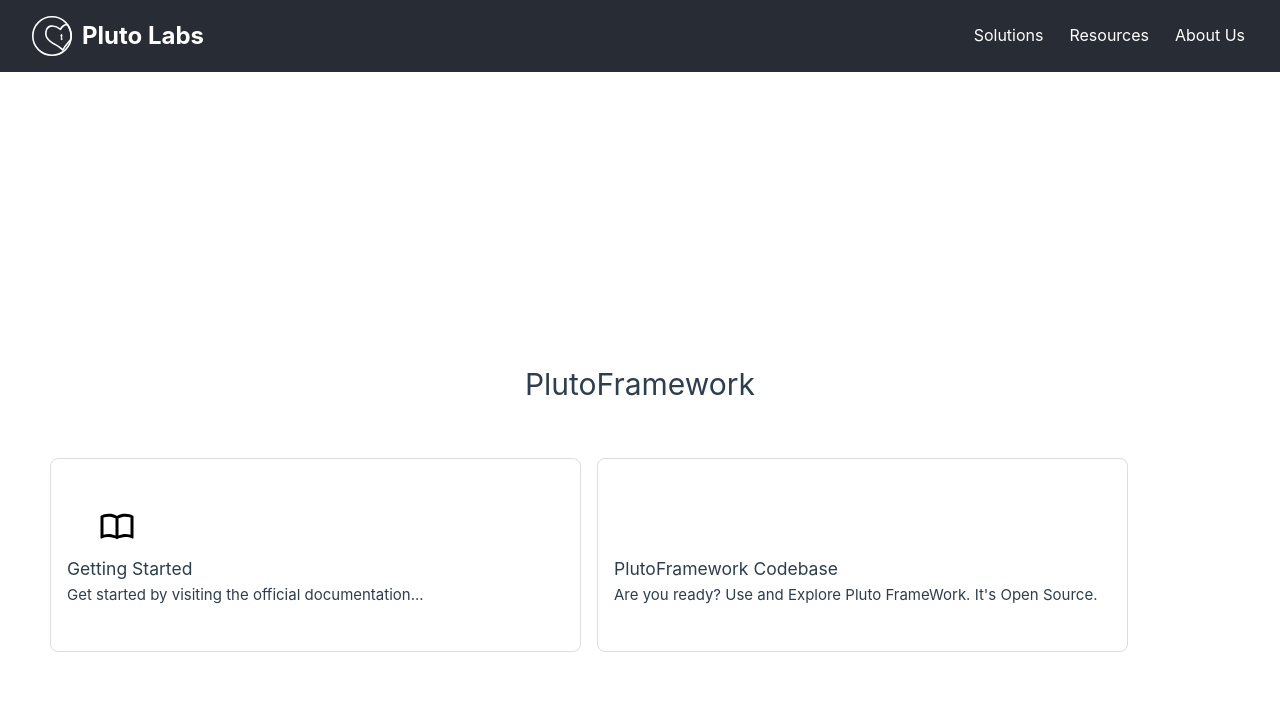
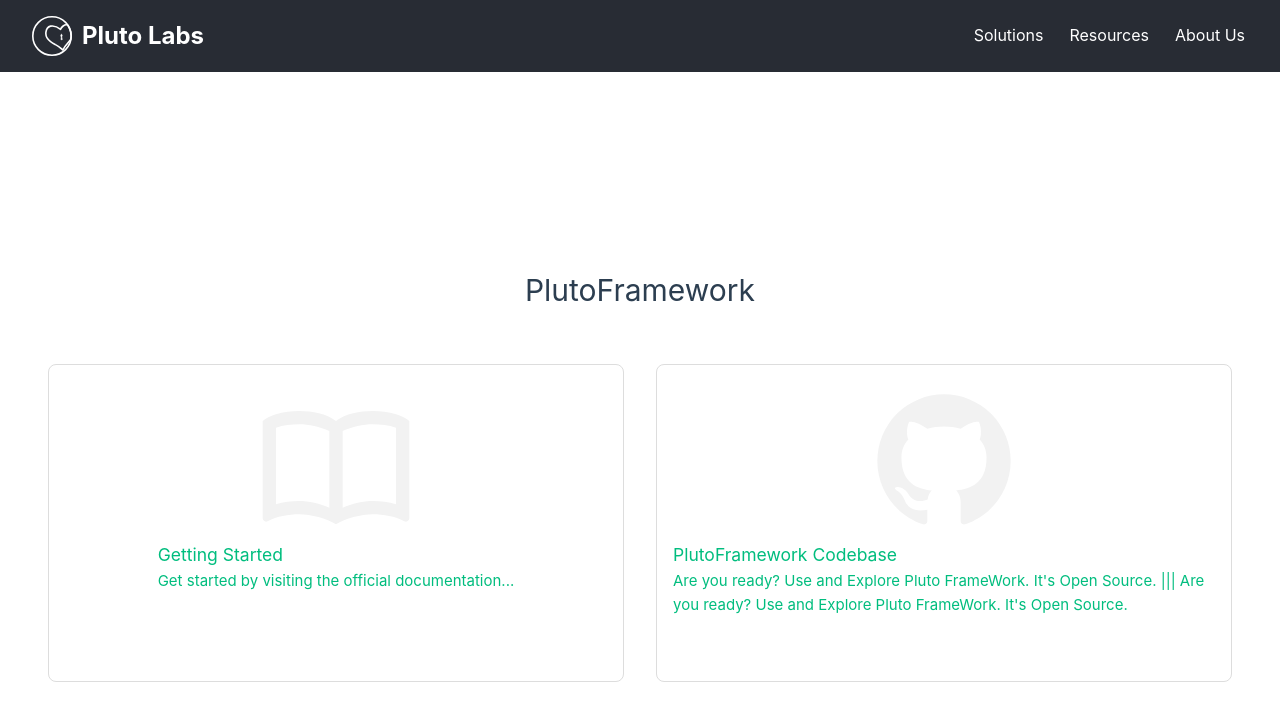
Before and after one commit to cisar2218/PlutoLabsWebsite, a Vue app: page /resources in a window 1280 px wide. Shown: the top 720 px of the page. Built offline with nearby package versions, Linux system fonts and the light colour scheme.

Commit message:
Pages Styles

```diff
--- a/src/assets/main.css
+++ b/src/assets/main.css
@@ -5,6 +5,25 @@
   margin: 0 auto;
   /* padding: 2rem; */
   font-weight: normal;
+}
+
+.page {
+  display: flex;
+  flex-direction: column;
+  align-items: center;
+  height: 100vh;
+  padding: 2rem 3rem 2rem 3rem;
+}
+
+@media (min-width: 1024px) {
+  .page {
+    min-height: 100vh;
+    display: flex;
+  }
+}
+
+svg {
+  fill: var(--vt-c-white-mute);
 }
 
 a,
--- a/src/components/CardResource.vue
+++ b/src/components/CardResource.vue
@@ -1,5 +1,5 @@
 <template>
-  <div class="card">
+  <a :href="link" target="_blank" rel="noopener noreferrer" class="card">
     <div class="card-header">
       <div class="card-icon">
         <slot name="icon"></slot>
@@ -11,7 +11,7 @@
       <h3 class="card-title">{{ title }}</h3>
       <p class="card-text">{{ text }}</p>
     </div>
-  </div>
+  </a>
 </template>
 
 <script lang="ts">
@@ -23,6 +23,10 @@ export default {
       required: true,
     },
     text: {
+      type: String,
+      required: true,
+    },
+    link: {
       type: String,
       required: true,
     },
@@ -38,21 +42,46 @@ export default {
   padding: 16px;
   border: 1px solid #ddd;
   border-radius: 8px;
-  width: 40%;
+  height: 100%;
+  width: 20rem;
+}
+
+.card:hover {
+  background-color: var(--vt-c-indigo);
 }
 
 .card-header {
-  height: 50%;
-  width: 100%;
-}
-
-.card-botton {
-  height: 50%;
-  width: 100%;
+  flex: 1;
+  display: flex;
+  justify-content: center;
+  align-items: center;
 }
 
 .card-icon {
-  font-size: 32px;
-  margin-bottom: 8px;
+  width: 3rem;
+  height: 3rem;
+}
+
+.card-bottom {
+  flex: 2;
+  display: flex;
+  flex-direction: column;
+  justify-content: center;
+}
+
+.card-icon {
+  width: 10rem;
+  height: 10rem;
+}
+
+.card-title {
+  display: flex;
+  align-items: flex-start;
+}
+
+.card-text {
+  min-height: 6rem;
+  display: flex;
+  align-items: flex-start;
 }
 </style>
--- a/src/components/CardTeamMember.vue
+++ b/src/components/CardTeamMember.vue
@@ -50,7 +50,8 @@ p {
 }
 
 .team-card {
-  width: 300px; /* Adjust width as needed */
+  width: 30%;
+  /* Adjust width as needed */
   border: 1px solid #ccc;
 
   border-radius: 10px;
@@ -64,33 +65,40 @@ p {
 .team-img {
   width: 100%;
   height: 200px;
-  object-fit: cover; /* Ensures image is square and covers the area */
+  object-fit: cover;
+  /* Ensures image is square and covers the area */
 }
 
 .team-info {
   padding: 15px;
 }
+
 .team-name {
   color: black;
   font-weight: bold;
   font-size: 1.2rem;
   margin: 0;
 }
+
 .team-position {
   font-style: italic;
   color: #777;
   margin: 5px 0;
 }
+
 .team-description {
   font-size: 0.95rem;
   color: #333;
   margin: 10px 0;
+  height: 2rem;
 }
+
 .team-link {
   text-decoration: none;
   color: #007bff;
   font-weight: bold;
 }
+
 .team-link:hover {
   text-decoration: underline;
 }
--- a/src/components/TeamSection.vue
+++ b/src/components/TeamSection.vue
@@ -15,7 +15,16 @@ import CardDan from '../components/team/CardDan.vue'
 <style scoped>
 .team-members {
   display: flex;
-  flex-direction: row; /* Stack items vertically */
-  gap: 20px; /* Space between each item */
+  flex-direction: column;
+  gap: 1rem;
+  align-items: center;
+}
+
+@media (min-width: 1024px) {
+  .team-members {
+    display: flex;
+    flex-direction: row;
+    gap: 2rem;
+  }
 }
 </style>
--- a/src/components/icons/IconGithub.vue
+++ b/src/components/icons/IconGithub.vue
@@ -1,15 +1,9 @@
 <template>
-  <svg xmlns="http://www.w3.org/2000/svg" viewBox="0 0 24 24">
+  <svg id="icon" xmlns="http://www.w3.org/2000/svg" viewBox="0 0 24 24">
     <title>github</title>
     <path
-      d="M12,2A10,10 0 0,0 2,12C2,16.42 4.87,20.17 8.84,21.5C9.34,21.58 9.5,21.27 9.5,21C9.5,20.77 9.5,20.14 9.5,19.31C6.73,19.91 6.14,17.97 6.14,17.97C5.68,16.81 5.03,16.5 5.03,16.5C4.12,15.88 5.1,15.9 5.1,15.9C6.1,15.97 6.63,16.93 6.63,16.93C7.5,18.45 8.97,18 9.54,17.76C9.63,17.11 9.89,16.67 10.17,16.42C7.95,16.17 5.62,15.31 5.62,11.5C5.62,10.39 6,9.5 6.65,8.79C6.55,8.54 6.2,7.5 6.75,6.15C6.75,6.15 7.59,5.88 9.5,7.17C10.29,6.95 11.15,6.84 12,6.84C12.85,6.84 13.71,6.95 14.5,7.17C16.41,5.88 17.25,6.15 17.25,6.15C17.8,7.5 17.45,8.54 17.35,8.79C18,9.5 18.38,10.39 18.38,11.5C18.38,15.32 16.04,16.16 13.81,16.41C14.17,16.72 14.5,17.33 14.5,18.26C14.5,19.6 14.5,20.68 14.5,21C14.5,21.27 14.66,21.59 15.17,21.5C19.14,20.16 22,16.42 22,12A10,10 0 0,0 12,2Z"
-    />
+      d="M12,2A10,10 0 0,0 2,12C2,16.42 4.87,20.17 8.84,21.5C9.34,21.58 9.5,21.27 9.5,21C9.5,20.77 9.5,20.14 9.5,19.31C6.73,19.91 6.14,17.97 6.14,17.97C5.68,16.81 5.03,16.5 5.03,16.5C4.12,15.88 5.1,15.9 5.1,15.9C6.1,15.97 6.63,16.93 6.63,16.93C7.5,18.45 8.97,18 9.54,17.76C9.63,17.11 9.89,16.67 10.17,16.42C7.95,16.17 5.62,15.31 5.62,11.5C5.62,10.39 6,9.5 6.65,8.79C6.55,8.54 6.2,7.5 6.75,6.15C6.75,6.15 7.59,5.88 9.5,7.17C10.29,6.95 11.15,6.84 12,6.84C12.85,6.84 13.71,6.95 14.5,7.17C16.41,5.88 17.25,6.15 17.25,6.15C17.8,7.5 17.45,8.54 17.35,8.79C18,9.5 18.38,10.39 18.38,11.5C18.38,15.32 16.04,16.16 13.81,16.41C14.17,16.72 14.5,17.33 14.5,18.26C14.5,19.6 14.5,20.68 14.5,21C14.5,21.27 14.66,21.59 15.17,21.5C19.14,20.16 22,16.42 22,12A10,10 0 0,0 12,2Z" />
   </svg>
 </template>
 
-<style scoped>
-.icon {
-  width: 24px;
-  height: 24px;
-}
-</style>
+<style scoped></style>
--- a/src/views/AboutView.vue
+++ b/src/views/AboutView.vue
@@ -3,7 +3,7 @@ import TeamSection from '../components/TeamSection.vue'
 </script>
 
 <template>
-  <div class="about">
+  <div class="page">
     <h1>Mission</h1>
     <p>
       something something something something something something something
@@ -25,20 +25,4 @@ h1 {
   margin-top: 20px;
   margin-bottom: 50px;
 }
-
-.about {
-  display: flex;
-  flex-direction: column;
-  height: 100vh;
-  padding: 64px 50px 0 50px;
-  /* align-items: flex-start; */
-}
-
-@media (min-width: 1024px) {
-  .about {
-    min-height: 100vh;
-    display: flex;
-    /* align-items: center; */
-  }
-}
 </style>
--- a/src/views/HomeView.vue
+++ b/src/views/HomeView.vue
@@ -1,7 +1,7 @@
 <script setup lang="ts"></script>
 
 <template>
-  <div class="services">
+  <div class="page">
     <h1>Services</h1>
 
     <div class="container">
@@ -17,11 +17,8 @@
 </template>
 
 <style scoped>
-.services {
-  display: flex;
-  flex-direction: column;
-  align-items: center;
-  gap: 20px;
+.page {
+  gap: 2rem;
 }
 
 .card-content {
@@ -36,14 +33,14 @@
 }
 
 .container {
-  width: 50vw; /* Adjust width as needed */
-  height: 300px;
+  width: 50vw;
+  /* Adjust width as needed */
+  height: 1000px !important;
   border: 1px solid #ccc;
 
   border-radius: 10px;
   overflow: hidden;
   box-shadow: 0 4px 8px rgba(0, 0, 0, 0.1);
-  background-color: #ffffffa4;
   display: flex;
   flex-direction: row;
 }
--- a/src/views/ResourcesView.vue
+++ b/src/views/ResourcesView.vue
@@ -9,23 +9,18 @@ import CardResource from '@/components/CardResource.vue'
     <h1>PlutoFramework</h1>
 
     <div class="list">
-      <CardResource
-        class="resource-card"
-        title="Getting Started"
-        text="Get started by visiting the official documentation..."
-      >
+      <CardResource class="resource-card" title="Getting Started" link="https://plutolabs.gitbook.io/plutoframework"
+        text="Get started by visiting the official documentation...">
         <template #icon>
-          <IconDocumentation class="icon" />
+          <IconDocumentation />
         </template>
       </CardResource>
 
-      <CardResource
-        class="resource-card"
-        title="PlutoFramework Codebase"
-        text="Are you ready? Use and Explore Pluto FrameWork. It's Open Source."
-      >
+      <CardResource class="resource-card" title="PlutoFramework Codebase"
+        link="https://github.com/RostislavLitovkin/plutoframework"
+        text="Are you ready? Use and Explore Pluto FrameWork. It's Open Source. ||| Are you ready? Use and Explore Pluto FrameWork. It's Open Source.">
         <template #icon>
-          <IconGithub class="icon" />
+          <IconGithub />
         </template>
       </CardResource>
     </div>
@@ -58,24 +53,21 @@ body,
   display: flex;
   flex-direction: row;
   flex-wrap: wrap;
-  gap: 1rem;
+  justify-content: space-between;
+  gap: 2rem;
   width: 100%;
+  padding-left: 3rem;
+  padding-right: 3rem;
 }
 
 .resource-card {
-  flex: 1 1 100%; /* Each card takes full width on small screens */
+  flex: 1 1 100%;
+  /* Each card takes full width on small screens */
   max-width: 600px;
 }
 
-.icon {
-  display: flex;
-  justify-content: center;
-  align-items: center;
-  background-color: white;
-  color: black;
-  width: 100px;
-  height: 100px;
-  padding: 2rem;
+.resource-card {
+  flex: 1 1 90%;
 }
 
 @media (min-width: 1024px) {
@@ -86,8 +78,8 @@ body,
   }
 
   .resource-card {
-    flex: 1 1 45%;
-    max-width: 45%;
+    flex: 1 1 30%;
+    width: 30%;
   }
 }
 </style>
```
